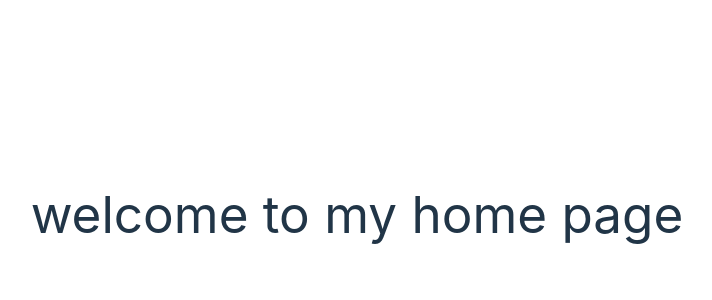
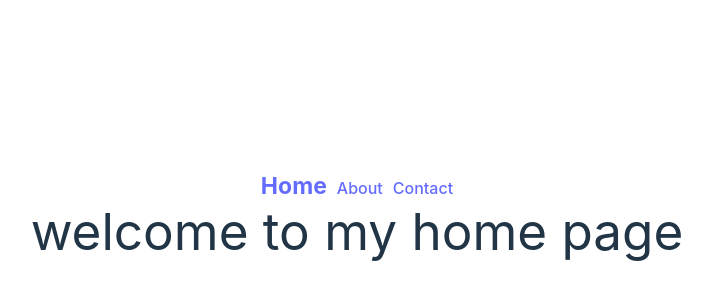
Before and after one commit to desgurpreet/React, a React (Vite) app in the folder reactRouter/: page / in a window 1280 px wide. Shown: the part 186-486 px from the top of the page, without its empty margins (283-995 px from the left). Built offline with nearby package versions, Linux system fonts and the light colour scheme.

Commit message:
createing  navbar using NAVLINK

```diff
--- a/reactRouter/src/App.jsx
+++ b/reactRouter/src/App.jsx
@@ -6,13 +6,14 @@
 import Home from "./components/Home";
 import About from "./components/About";
 import Contact from "./components/Contact";
-
+import Navbar from "./components/Navbar";
 function App() {
   //in Route path='/' represent localhost:3000 but in vite localhost:5173 hota hai
   // and element={<Home/>} localhost per home ko call lyi
   //like localhost:3000/home
   return (
     <>
+      <Navbar />
       <Routes>
         <Route path="/" element={<Home />} />
         <Route path="/about" element={<About />} />
--- /dev/null
+++ b/reactRouter/src/components/Navbar.jsx
@@ -0,0 +1,13 @@
+import React from "react";
+import { NavLink } from "react-router-dom";
+const Navbar = () => {
+  return (
+    <nav>
+      <NavLink to="/">Home</NavLink>
+      <NavLink to="/about">About</NavLink>
+      <NavLink to="/contact">Contact</NavLink>
+    </nav>
+  );
+};
+
+export default Navbar;
--- a/reactRouter/src/index.css
+++ b/reactRouter/src/index.css
@@ -20,6 +20,11 @@
   font-weight: 500;
   color: #646cff;
   text-decoration: inherit;
+  padding: 5px;
+}
+a.active {
+  font-weight: bold;
+  font-size: 23px ;
 }
 a:hover {
   color: #535bf2;
```
